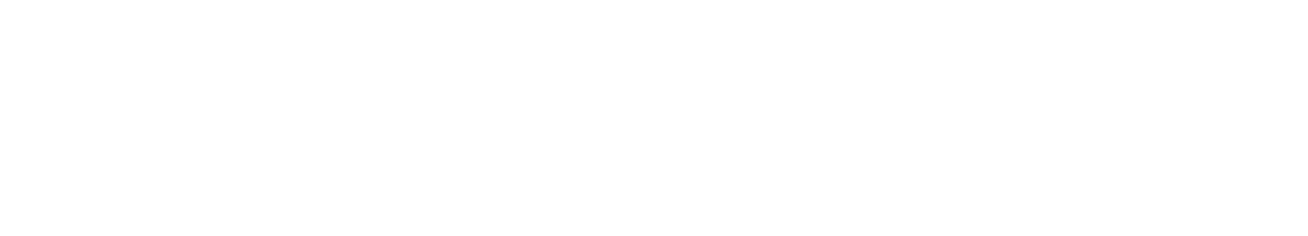
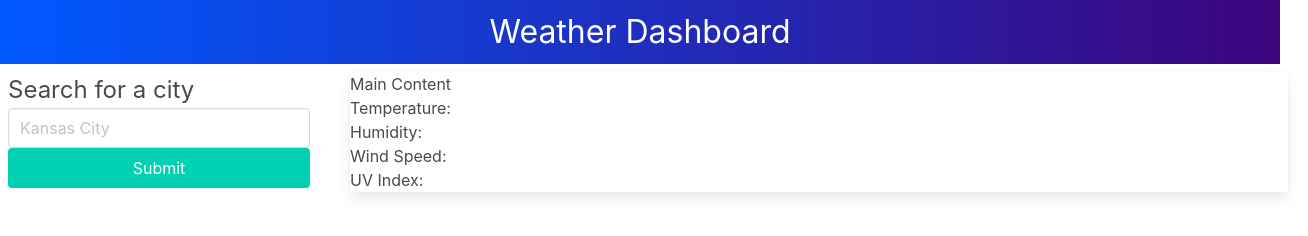
Before and after one commit to compuwill/weather-dashboard, a plain HTML site: page index.html in a window 1280 px wide. Shown: the whole page, 1308 px wide, since content can reach past the window. Drawn offline with nearby package versions, Linux system fonts and the light colour scheme.

Commit message:
added some bulma styling

```diff
--- a/assets/css/style.css
+++ b/assets/css/style.css
@@ -0,0 +1,4 @@
+header {
+    background-image: linear-gradient(to right,rgb(0, 89, 255), rgb(60, 4, 124));
+
+}
--- a/index.html
+++ b/index.html
@@ -1,15 +1,52 @@
 <!DOCTYPE html>
 <html lang="en">
+
 <head>
     <meta charset="UTF-8">
     <meta name="viewport" content="width=device-width, initial-scale=1.0">
-    <link rel="stylesheet" href="https://stackpath.bootstrapcdn.com/bootstrap/4.3.1/css/bootstrap.min.css"  />
+    <link rel="stylesheet" href="https://cdn.jsdelivr.net/npm/bulma@0.9.4/css/bulma.min.css">
     <link rel="stylesheet" href="assets/css/style.css" />
     <title>Weather Dashboard</title>
 </head>
+
 <body>
+    <header class="hero">
+        <h1 class="p-2 has-text-white is-size-3	has-text-centered">Weather Dashboard</h1>
+    </header>
+
+    <div class="columns">
+        <div class="m-2 column is-one-quarter is-flex is-flex-direction-column">
+            <h2 class="is-size-4">Search for a city</h2>
+            <input class="input" id="searchbar" type="text" placeholder="Kansas City" />
+
+            <button type="submit" class="button is-primary" form="form" value="Submit">Submit</button>
+            <div id="pastSearch">
+
+
+
+            </div>
+
+
+        </div>
+
+        <div class="column is-three-quarters">
+            <main class="card m-2">
+                Main Content
+                <div class="card-body">
+                    <h5 id="city" class="card-title"></h5>
+                    <p class="card-text">Temperature:<span id="temp"></span></p>
+                    <p class="card-text">Humidity:<span id="humidity"></span></p>
+                    <p class="card-text">Wind Speed:<span id="wind"></span></p>
+                    <p class="card-text">UV Index:<span id="uvindex"></span></p>
+                </div>
+
+            </main>
+        </div>
+    </div>
+
 
 
     <script src="assets/js/script.js"></script>
 </body>
+
 </html>
```
